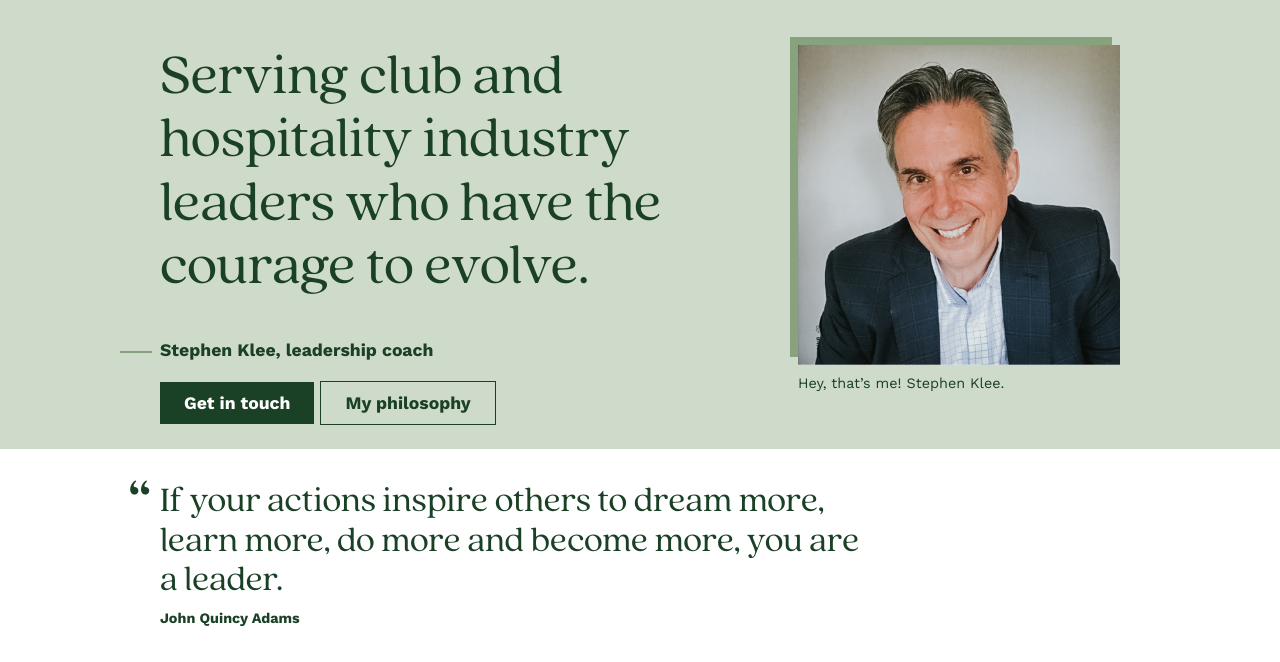
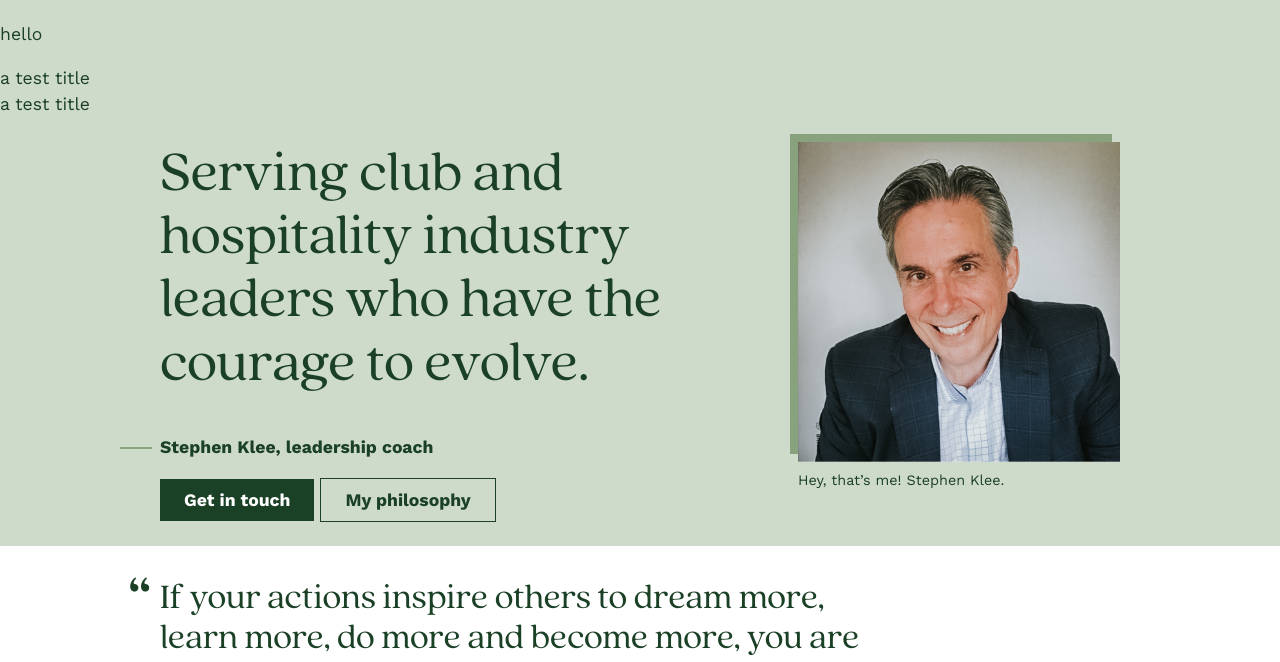
Before and after one commit to enatario/klee-coaching, an Eleventy site: page src/index.njk in a window 1280 px wide. Shown: the part 74-736 px from the top of the page. Built offline with nearby package versions, Linux system fonts and the light colour scheme; Eleventy itself is replaced by a stand-in of ours; files that its build step writes are made by us from their sources; files whose address does not match are found by name.

Commit message:
test template for forestry

```diff
--- /dev/null
+++ b/src/_data/philosophy.json
@@ -0,0 +1,13 @@
+{
+  "title":"hello",
+  "grid_list": [
+    {
+      "title": "a test title",
+      "description": " a test description"
+    },
+    {
+      "title": "a test title",
+      "description": " a test description"
+    }
+  ]
+}
--- /dev/null
+++ b/src/_includes/test.njk
@@ -0,0 +1,7 @@
+<p>{{philosophy.title}}</p>
+
+<ul>
+  {% for item in philosophy.grid_list %}
+  <li>{{item.title}}</li>
+  {% endfor %}
+</ul>
--- a/src/index.njk
+++ b/src/index.njk
@@ -2,6 +2,7 @@
 layout: layouts/base.njk
 ---
 
+{% include "test.njk" %}
 {% include "intro.njk" %}
 {% include "why-coaching.njk" %}
 {% include "philosophy.njk" %}
```
